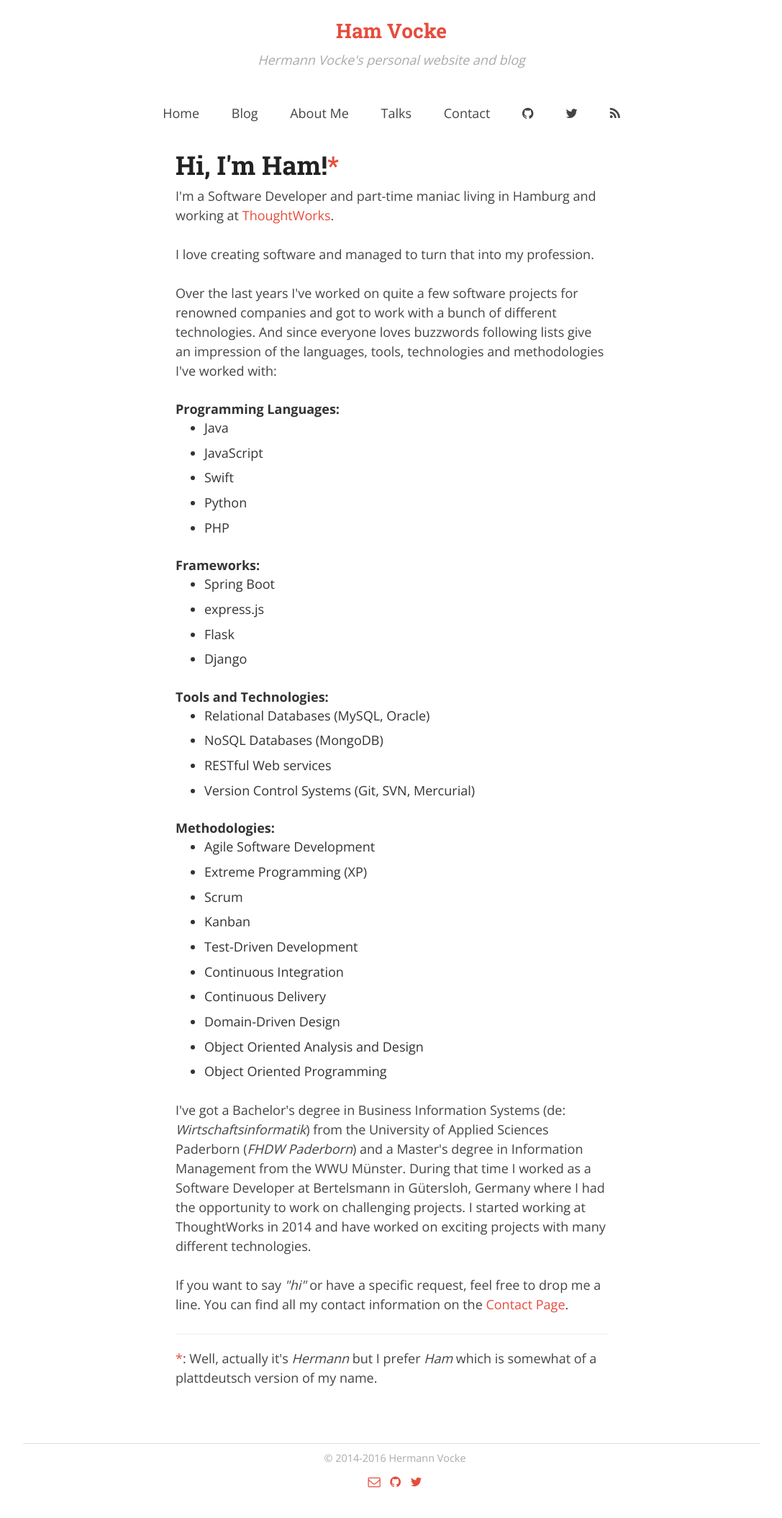
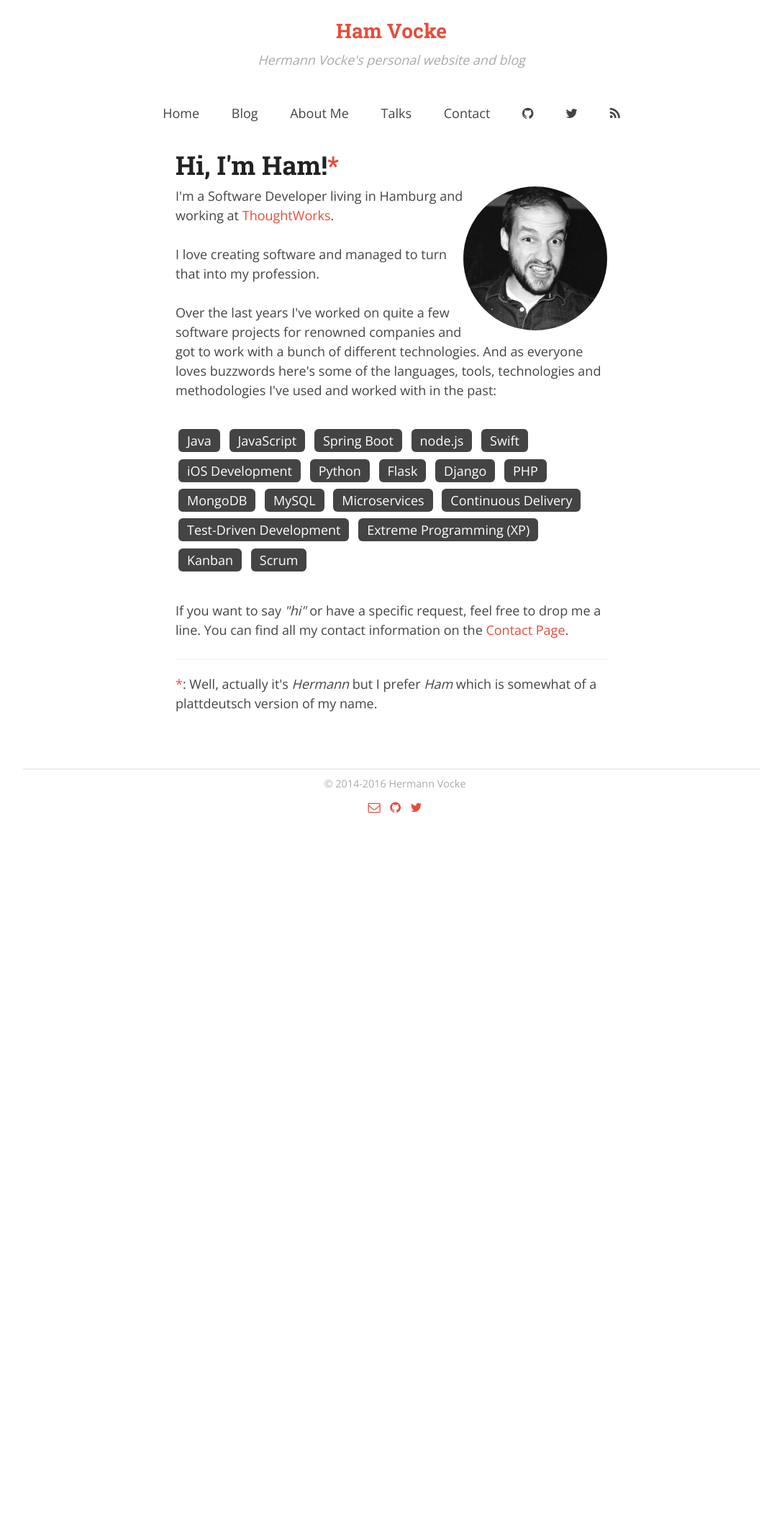
Before and after one commit to hamvocke/hamvocke.github.io, a Jekyll site: the page built from about/index.html, in a window 1280 px wide. Shown: the whole page at 72% size, without its empty margins (96-1183 px from the left). Built offline with Jekyll 4.4.1, drawn with Linux system fonts in a browser that asks for light colours; nearby versions of some CDN libraries; comment, search, counter and statistics services are not loaded; after the commit the page ends 1172 px from its top, so only the background shows below that.

Commit message:
use tags in about page

```diff
--- a/about/index.html
+++ b/about/index.html
@@ -5,57 +5,35 @@ title: hamvocke.com | About
 
 <div id="about">
 	<h1>Hi, I'm Ham!<a href="#ham">*</a></h1>
-	<p>I'm a Software Developer and part-time maniac living in Hamburg and working at <a href="http://www.thoughtworks.com">ThoughtWorks</a>.</p>
+
+	<div class="image"><img src="../assets/img/ham.jpg" alt="Ham Vocke" class="img-circle float-right"></div>
+
+	<p>I'm a Software Developer living in Hamburg and working at <a href="http://www.thoughtworks.com">ThoughtWorks</a>.</p>
 
 	<p>I love creating software and managed to turn that into my profession.</p>
 
-	<p>Over the last years I've worked on quite a few software projects for renowned companies and got to work with a bunch of different technologies. And since everyone loves buzzwords following lists give an impression of the languages, tools, technologies and methodologies I've worked with:</p>
+	<p>Over the last years I've worked on quite a few software projects for renowned companies and got to work with a bunch of different technologies. And as everyone loves buzzwords here's some of the languages, tools, technologies and methodologies I've used and worked with in the past:</p>
 
-	<div class="languages">
-		<strong>Programming Languages: </strong>
-		<ul>
-			<li>Java</li>
-			<li>JavaScript</li>
-			<li>Swift</li>
-			<li>Python</li>
-			<li>PHP</li>
-		</ul>
+	<div class="skills">
+		<span class="tag">Java</span>
+		<span class="tag">JavaScript</span>
+		<span class="tag">Spring Boot</span>
+		<span class="tag">node.js</span>
+		<span class="tag">Swift</span>
+		<span class="tag">iOS Development</span>
+		<span class="tag">Python</span>
+		<span class="tag">Flask</span>
+		<span class="tag">Django</span>
+		<span class="tag">PHP</span>
+		<span class="tag">MongoDB</span>
+		<span class="tag">MySQL</span>
+		<span class="tag">Microservices</span>
+		<span class="tag">Continuous Delivery</span>
+		<span class="tag">Test-Driven Development</span>
+		<span class="tag">Extreme Programming (XP)</span>
+		<span class="tag">Kanban</span>
+		<span class="tag">Scrum</span>
 	</div>
-	<div class="frameworks">
-		<strong>Frameworks: </strong>
-		<ul>
-			<li>Spring Boot</li>
-			<li>express.js</li>
-			<li>Flask</li>
-			<li>Django</li>
-		</ul>
-	</div>
-	<div class="tools-technologies">
-		<strong>Tools and Technologies: </strong>
-		<ul>
-			<li>Relational Databases (MySQL, Oracle)</li>
-			<li>NoSQL Databases (MongoDB)</li>
-			<li>RESTful Web services</li>
-			<li>Version Control Systems (Git, SVN, Mercurial)</li>
-		</ul>
-	</div>
-	<div class="methodologies">
-		<strong>Methodologies: </strong>
-		<ul>
-			<li>Agile Software Development</li>
-			<li>Extreme Programming (XP)</li>
-			<li>Scrum</li>
-			<li>Kanban</li>
-			<li>Test-Driven Development</li>
-			<li>Continuous Integration</li>
-			<li>Continuous Delivery</li>
-			<li>Domain-Driven Design</li>
-			<li>Object Oriented Analysis and Design</li>
-			<li>Object Oriented Programming</li>
-		</ul>
-	</div>
-
-	<p>I've got a Bachelor's degree in Business Information Systems (de: <i>Wirtschaftsinformatik</i>) from the University of Applied Sciences Paderborn (<i>FHDW Paderborn</i>) and a Master's degree in Information Management from the WWU Münster. During that time I worked as a Software Developer at Bertelsmann in Gütersloh, Germany where I had the opportunity to work on challenging projects. I started working at ThoughtWorks in 2014 and have worked on exciting projects with many different technologies.</p>
 
 	<p>If you want to say <i>"hi"</i> or have a specific request, feel free to drop me a line. You can find all my contact information on the <a href="/contact">Contact Page</a>.</p>
 
--- a/assets/css/hamvocke.css
+++ b/assets/css/hamvocke.css
@@ -205,6 +205,24 @@ h1.title {
 	margin-top: 50px;
 }
 
+.skills .tag {
+	background: #444;
+	color: #fff;
+	padding: 4px 12px;
+	margin: 4px;
+	border-radius: 6px;
+	white-space: nowrap;
+}
+
+.skills {
+	margin: 2em 0;
+	line-height: 2.3em;
+}
+
+.float-right {
+	float: right;
+}
+
 @media (max-width: 768px) {
 	#text {
 		width: 100%;
```
